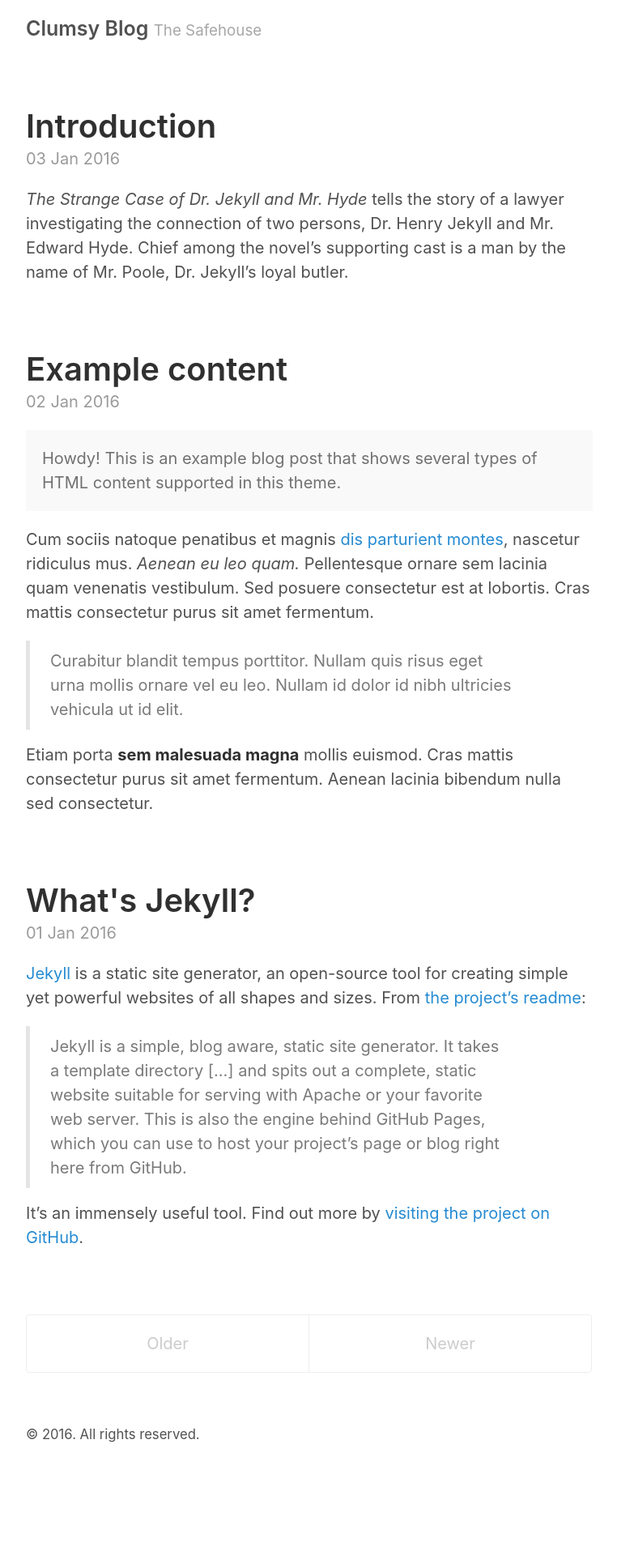
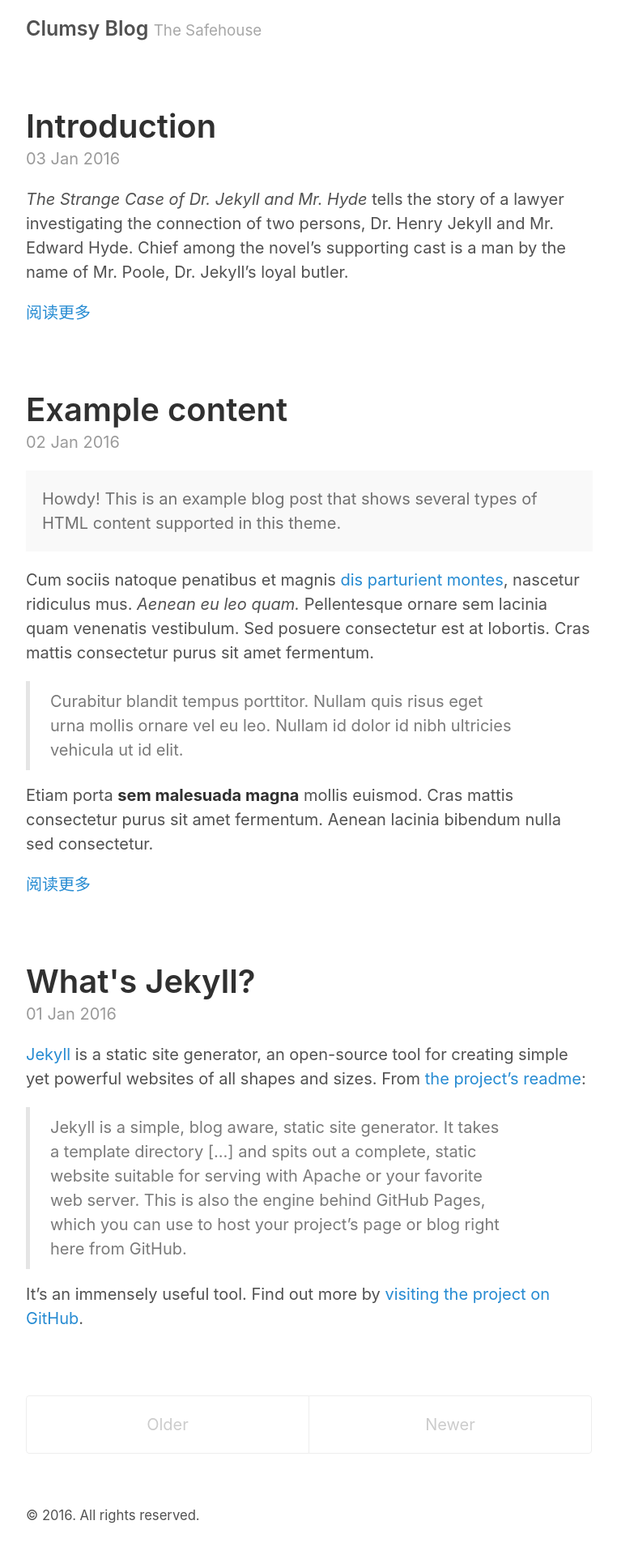
Before and after one commit to ClumsyLee/ThomasLee969.github.io, a Jekyll site: the page built from index.html, in a window 1280 px wide. Shown: the whole page at 81% size, without its empty margins (258-1020 px from the left). Built offline with Jekyll 4.4.1, drawn with Linux system fonts in a browser that asks for light colours; the list of posts is cut into pages by our own code; before the commit the page ends 1825 px from its top, so only the background shows below that.

Commit message:
Add read more link

```diff
--- a/index.html
+++ b/index.html
@@ -15,6 +15,10 @@ title: Home
     <time datetime="{{ post.date | date_to_xmlschema }}" class="post-date">{{ post.date | date_to_string }}</time>
 
     {{ post.excerpt }}
+
+    {% if post.excerpt != post.content %}
+    <a href="{{ site.baseurl }}{{ post.url }}">阅读更多</a>
+    {% endif %}
   </article>
   {% endfor %}
 </div>
```
